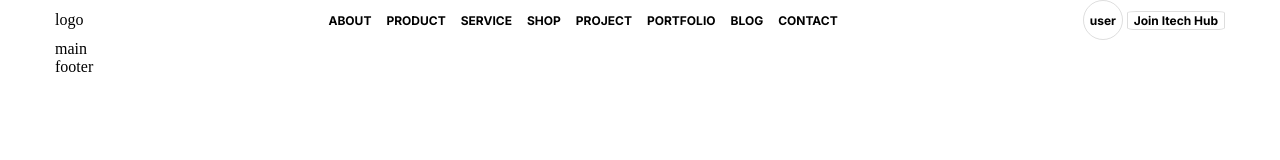
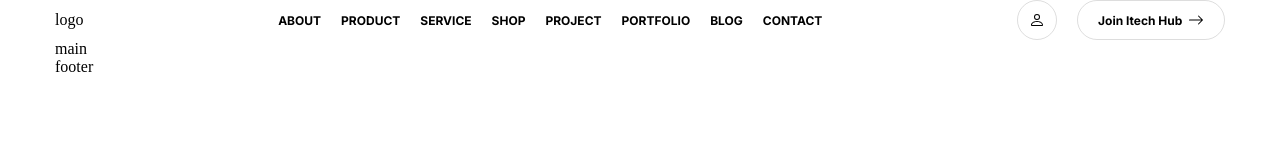
Before and after one commit to SergMaC24/iTech, a website built with Vite: page index.html in a window 1280 px wide. Built offline with nearby package versions, Linux system fonts and the light colour scheme.

Commit message:
lesson5: bootstrap

```diff
--- a/index.html
+++ b/index.html
@@ -4,9 +4,10 @@
     <meta charset="UTF-8" />
     <link rel="icon" type="image/svg+xml" href="/vite.svg" />
     <meta name="viewport" content="width=device-width, initial-scale=1.0" />
-    <link rel="stylesheet" href="style.scss">
+    <link rel="stylesheet" href="style.scss" />
     <title>Vite App</title>
   </head>
+
   <body>
     <header>
       <div class="container">
@@ -14,33 +15,66 @@
         <nav class="navigation">
           <ul>
             <li><a class="link" href="./pages/about/index.html">About</a></li>
-            <li><a class="link" href="./pages/product/index.html">Product</a></li>
-            <li><a class="link" href="./pages/service/index.html">Service</a></li>
+            <li>
+              <a class="link" href="./pages/product/index.html">Product</a>
+            </li>
+            <li>
+              <a class="link" href="./pages/service/index.html">Service</a>
+            </li>
             <li><a class="link" href="./pages/service/index.html">Shop</a></li>
-            <li><a class="link" href="./pages/project/index.html">Project</a></li>
-            <li><a class="link" href="./pages/portfolio/index.html">Portfolio</a></li>
+            <li>
+              <a class="link" href="./pages/project/index.html">Project</a>
+            </li>
+            <li>
+              <a class="link" href="./pages/portfolio/index.html">Portfolio</a>
+            </li>
             <li><a class="link" href="./pages/blog/index.html">Blog</a></li>
-            <li><a class="link" href="./pages/contact/index.html">Contact</a></li>
+            <li>
+              <a class="link" href="./pages/contact/index.html">Contact</a>
+            </li>
           </ul>
         </nav>
-        <div>
-          <button class="button button--round">user</button>
-          <button class="button">Join Itech Hub</button>
+        <div class="header__buttons">
+          <button class="button button_round">
+            <svg
+              xmlns="http://www.w3.org/2000/svg"
+              width="16"
+              height="16"
+              fill="currentColor"
+              class="bi bi-person"
+              viewBox="0 0 16 16"
+            >
+              <path
+                d="M8 8a3 3 0 1 0 0-6 3 3 0 0 0 0 6Zm2-3a2 2 0 1 1-4 0 2 2 0 0 1 4 0Zm4 8c0 1-1 1-1 1H3s-1 0-1-1 1-4 6-4 6 3 6 4Zm-1-.004c-.001-.246-.154-.986-.832-1.664C11.516 10.68 10.289 10 8 10c-2.29 0-3.516.68-4.168 1.332-.678.678-.83 1.418-.832 1.664h10Z"
+              />
+            </svg>
+          </button>
+          <button class="button">
+            Join Itech Hub	&nbsp;
+            <svg
+              xmlns="http://www.w3.org/2000/svg"
+              width="16"
+              height="16"
+              fill="currentColor"
+              class="bi bi-arrow-right"
+              viewBox="0 0 16 16"
+            >
+              <path
+                fill-rule="evenodd"
+                d="M1 8a.5.5 0 0 1 .5-.5h11.793l-3.147-3.146a.5.5 0 0 1 .708-.708l4 4a.5.5 0 0 1 0 .708l-4 4a.5.5 0 0 1-.708-.708L13.293 8.5H1.5A.5.5 0 0 1 1 8z"
+              />
+            </svg>
+          </button>
         </div>
-    </div>
+      </div>
     </header>
 
     <main>
-      <div class="container">
-        main
-      </div>
+      <div class="container">main</div>
     </main>
 
     <footer>
-      <div class="container">
-        footer
-      </div>
+      <div class="container">footer</div>
     </footer>
-
   </body>
 </html>
--- a/style.scss
+++ b/style.scss
@@ -6,7 +6,7 @@ html{
     color: var(--black-color);
 }
 
-body, ul, li, p, h1, h2, h3, h4, h5, h6{
+body, ul, li, p, h1, h2, h3, h4, h5, h6, button{
     margin: 0;
     padding: 0;
 }
--- a/styles/buttons.scss
+++ b/styles/buttons.scss
@@ -1,19 +1,34 @@
 .button {
+    --size: 40px;
+
+    display: flex;
+    justify-content: center;
+    align-items: center;
+
+    padding: 0 var(--gap);
+
+    height: var(--size);
     border: 1px solid var(--grey-color);
     transition: var(--transition);
-    border-radius: 10%;
+    border-radius: var(--size);
     font-weight: 700;
     font: var(--smaller-font);
     cursor: pointer;
 
     &:hover, &:active, &:focus{
-        border-color: var(--violett-color);
+        border-color: var(--violet-color);
+        background-color: var(--violet-color);
+        color: var(--white-color);
+
+        svg{
+            fill: var(--white-color);
+        }
     }
 
-    &--round{
-        --size: 40px;
+    &_round{
+        padding: 0;
+
         width: var(--size);
-        height:var(--size);
         border-radius: 50%;
     }
 }
--- a/styles/colors.scss
+++ b/styles/colors.scss
@@ -2,5 +2,5 @@
     --black-color: #000;
     --white-color: #fff;
     --grey-color: #0002;
-    --violett-color: #5842bc;
+    --violet-color: #5842bc;
 }
--- a/styles/global.scss
+++ b/styles/global.scss
@@ -4,3 +4,4 @@
 @use 'links';
 @use 'colors';
 @use 'layout';
+@use 'header';
--- /dev/null
+++ b/styles/header.scss
@@ -0,0 +1,19 @@
+header {
+  .container {
+    display: flex;
+    justify-content: space-between;
+    align-items: center;
+    gap: var(--gap);
+  }
+
+  .header__buttons,
+  .navigation ul {
+    display: flex;
+    gap: var(--gap);
+  }
+}
+
+.navigation ul {
+  text-transform: uppercase;
+  font: var(--smaller-font);
+}
--- a/styles/layout.scss
+++ b/styles/layout.scss
@@ -4,13 +4,6 @@ header, main, footer{
     display: flex;
     flex-direction: column;
     align-items: center;
-}
-
-header .container{
-    display: flex;
-    justify-content: space-between;
-    align-items: center;
-    gap: var(--gap);
 }
 
 .container{
@@ -32,11 +25,3 @@ header .container{
         width: 1320px;
     }
 }
-
-.navigation ul{
-    display: flex;
-    gap: var(--gap);
-    font-size: var(--smaller-font);
-    text-transform: uppercase;
-    font: var(--smaller-font);
-}
--- a/styles/links.scss
+++ b/styles/links.scss
@@ -1,9 +1,11 @@
-.link{
-    color: var(--black-color);
-    transition: var(--transition);
-    font-weight: 700;
+.link {
+  color: var(--black-color);
+  transition: var(--transition);
+  font-weight: 700;
 
-    &:hover, &:active, &:focus{
-        color: var(--violett-color);
-    }
+  &:hover,
+  &:active,
+  &:focus {
+    color: var(--violet-color);
+  }
 }
--- a/styles/variables.scss
+++ b/styles/variables.scss
@@ -9,7 +9,7 @@
     --smaller-font: 700 12px 'Inter', sans-serif;
 
     // spaces
-    --gap: 15px;
+    --gap: 20px;
 
     --transition: 0.3s;
 }
```
